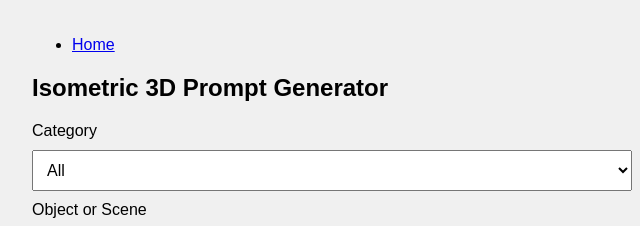
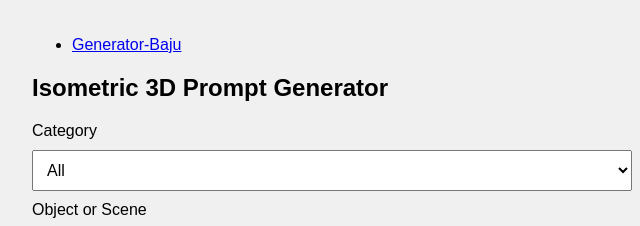
Before and after one commit to bilardos29/iso3dgenerator, a plain HTML site: page index.html in a window 1280 px wide. Shown: the top 226 px of the page, 308-948 px from the left. Drawn offline with Linux system fonts and the light colour scheme.

Commit message:
Update index.html

```diff
--- a/index.html
+++ b/index.html
@@ -6,7 +6,7 @@
 
   <nav>
     <ul>
-      <li><a href="#hero"><i></i><span>Home</span></a></li>
+      <li><a href="#hero"><i></i><span>Generator-Baju</span></a></li>
 <!--       <li><a href="#about"><i class="bi bi-person navicon"></i><span>About</span></a></li> -->
 <!--       <li><a href="#resume"><i class="bi bi-file-earmark-text navicon"></i><span>Resume</span></a></li> -->
 <!--       <li><a href="#portfolio"><i class="bi bi-images navicon"></i><span>Portfolio</span></a></li> -->
```
